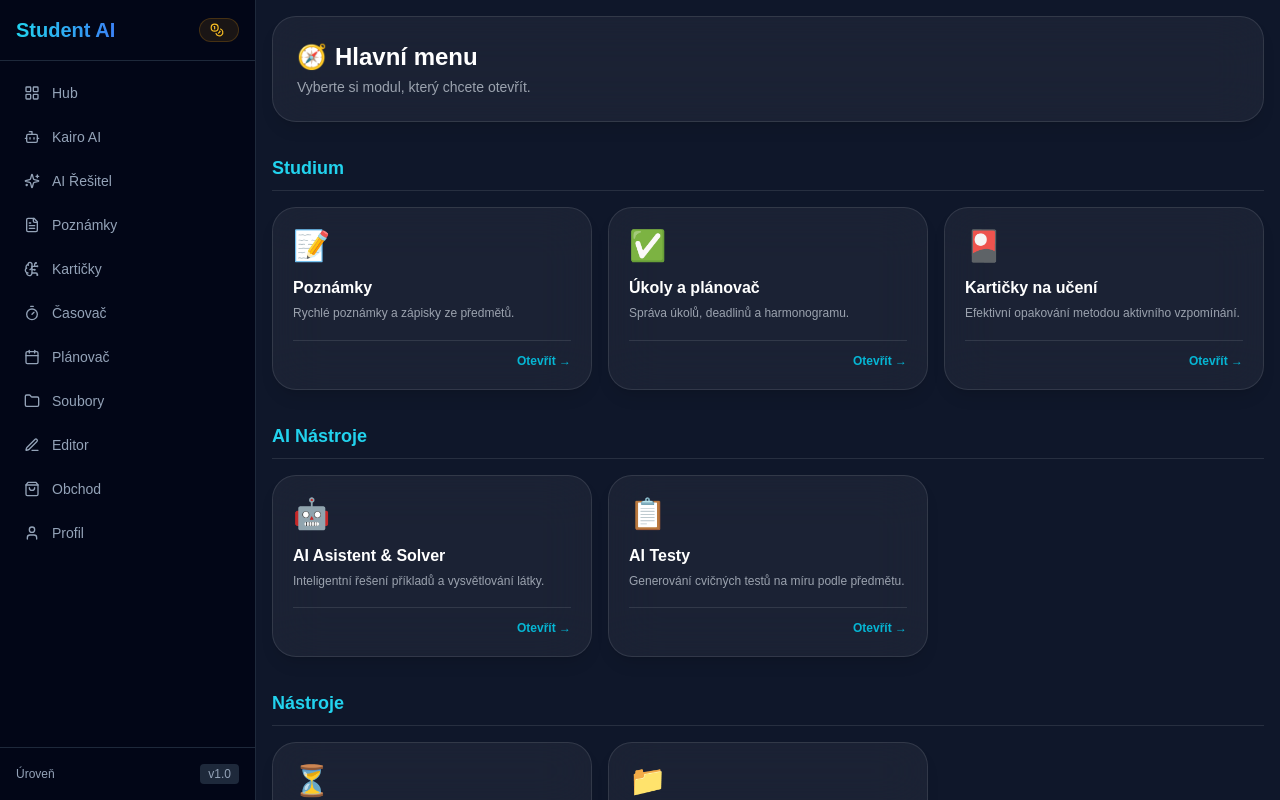
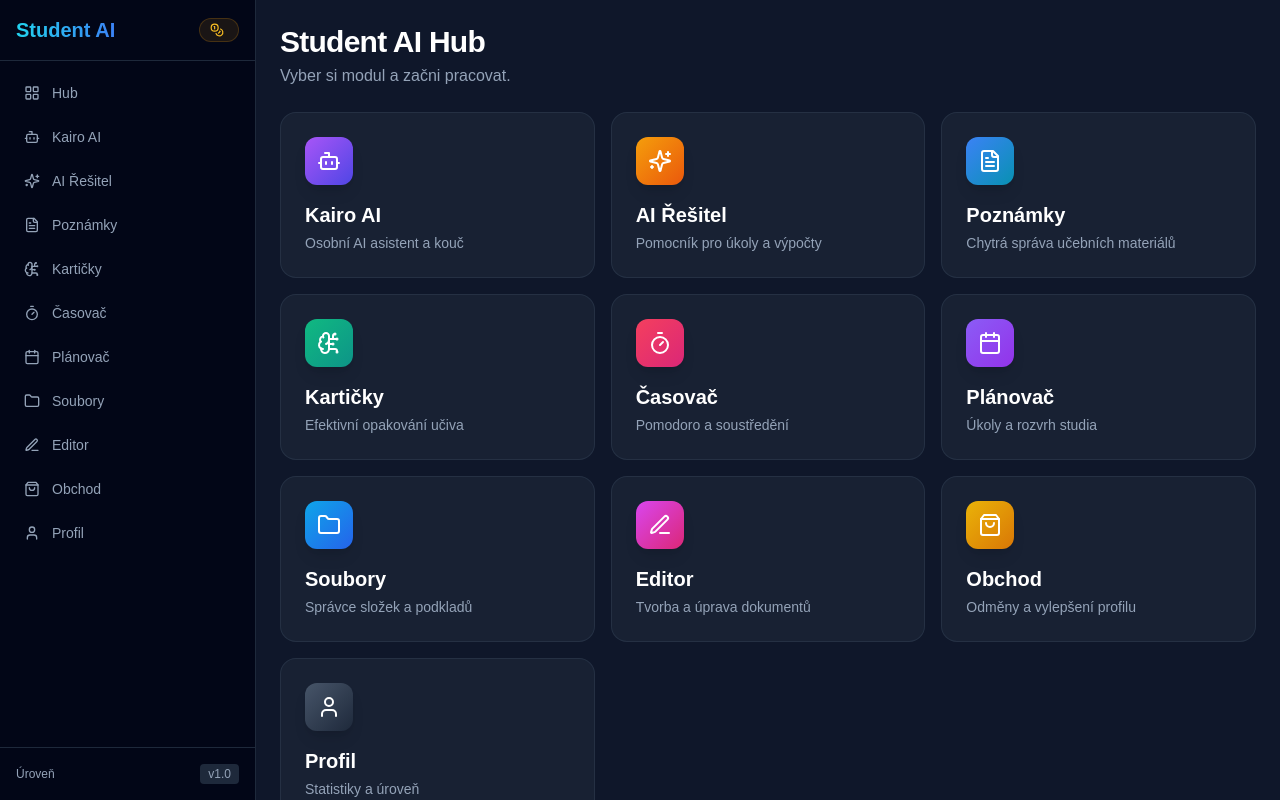
Before and after one commit to InfinityLook/Student-Ai, a Next.js app: page / in a window 1280 px wide. Built offline with nearby package versions, Linux system fonts and the light colour scheme.

Commit message:
Refactor MenuHubModule to use ModuleCard structure

```diff
--- a/components/modules/MenuHubModule.tsx
+++ b/components/modules/MenuHubModule.tsx
@@ -1,123 +1,71 @@
-"use client";
-import React from "react";
+'use client';
 
-interface ModuleItem {
-  id: string;
+import React from 'react';
+import { useStore, ActiveTab } from '@/store/useStore';
+import {
+  Bot,
+  FileText,
+  BrainCircuit,
+  Timer,
+  Sparkles,
+  Calendar,
+  User,
+  ShoppingBag,
+  Folder,
+  Edit3
+} from 'lucide-react';
+
+interface ModuleCard {
+  id: ActiveTab;
   title: string;
   description: string;
-  icon: string;
-  group: string;
+  icon: React.ElementType;
+  color: string;
 }
 
-const modulesList: ModuleItem[] = [
-  {
-    id: "notes",
-    title: "Poznámky",
-    description: "Rychlé poznámky a zápisky ze předmětů.",
-    icon: "📝",
-    group: "Studium",
-  },
-  {
-    id: "tasks",
-    title: "Úkoly a plánovač",
-    description: "Správa úkolů, deadlinů a harmonogramu.",
-    icon: "✅",
-    group: "Studium",
-  },
-  {
-    id: "flashcards",
-    title: "Kartičky na učení",
-    description: "Efektivní opakování metodou aktivního vzpomínání.",
-    icon: "🎴",
-    group: "Studium",
-  },
-  {
-    id: "ai-solver",
-    title: "AI Asistent & Solver",
-    description: "Inteligentní řešení příkladů a vysvětlování látky.",
-    icon: "🤖",
-    group: "AI Nástroje",
-  },
-  {
-    id: "ai-tests",
-    title: "AI Testy",
-    description: "Generování cvičných testů na míru podle předmětu.",
-    icon: "📋",
-    group: "AI Nástroje",
-  },
-  {
-    id: "focus-timer",
-    title: "Pomodoro Časovač",
-    description: "Měření času na soustředěné studium a přestávky.",
-    icon: "⏳",
-    group: "Nástroje",
-  },
-  {
-    id: "file-system",
-    title: "Správce souborů",
-    description: "Organizace studijních materiálů a dokumentů.",
-    icon: "📁",
-    group: "Nástroje",
-  },
-  // Zde je nově přidán Editor dokumentů do skupiny Editory:
-  {
-    id: "document-editor",
-    title: "Editor dokumentů",
-    description: "Pokročilý textový editor pro seminární práce, eseje a projekty.",
-    icon: "📄",
-    group: "Editory",
-  },
+const modules: ModuleCard[] = [
+  { id: 'kairo', title: 'Kairo AI', description: 'Osobní AI asistent a kouč', icon: Bot, color: 'from-purple-500 to-indigo-600' },
+  { id: 'solver', title: 'AI Řešitel', description: 'Pomocník pro úkoly a výpočty', icon: Sparkles, color: 'from-amber-500 to-orange-600' },
+  { id: 'notes', title: 'Poznámky', description: 'Chytrá správa učebních materiálů', icon: FileText, color: 'from-blue-500 to-cyan-600' },
+  { id: 'flashcards', title: 'Kartičky', description: 'Efektivní opakování učiva', icon: BrainCircuit, color: 'from-emerald-500 to-teal-600' },
+  { id: 'timer', title: 'Časovač', description: 'Pomodoro a soustředění', icon: Timer, color: 'from-rose-500 to-pink-600' },
+  { id: 'planner', title: 'Plánovač', description: 'Úkoly a rozvrh studia', icon: Calendar, color: 'from-violet-500 to-purple-600' },
+  { id: 'files', title: 'Soubory', description: 'Správce složek a podkladů', icon: Folder, color: 'from-sky-500 to-blue-600' },
+  { id: 'editor', title: 'Editor', description: 'Tvorba a úprava dokumentů', icon: Edit3, color: 'from-fuchsia-500 to-pink-600' },
+  { id: 'shop', title: 'Obchod', description: 'Odměny a vylepšení profilu', icon: ShoppingBag, color: 'from-yellow-500 to-amber-600' },
+  { id: 'profile', title: 'Profil', description: 'Statistiky a úroveň', icon: User, color: 'from-slate-600 to-slate-800' },
 ];
 
-interface MenuHubModuleProps {
-  onSelectModule: (id: string) => void;
-}
-
-export default function MenuHubModule({ onSelectModule }: MenuHubModuleProps) {
-  const groups = Array.from(new Set(modulesList.map((m) => m.group)));
+export default function MenuHubModule() {
+  const setActiveTab = useStore((state) => state.setActiveTab);
 
   return (
-    <div className="max-w-6xl mx-auto space-y-8 p-4">
-      <div className="bg-white/5 border border-white/10 p-6 rounded-3xl backdrop-blur-xl shadow-lg">
-        <h2 className="text-2xl font-bold text-white flex items-center gap-2">
-          <span>🧭</span> Hlavní menu
-        </h2>
-        <p className="text-gray-400 text-sm mt-1">Vyberte si modul, který chcete otevřít.</p>
+    <div className="p-6 max-w-7xl mx-auto space-y-6">
+      <div className="text-center md:text-left">
+        <h1 className="text-3xl font-bold tracking-tight text-white">Student AI Hub</h1>
+        <p className="text-slate-400 mt-1">Vyber si modul a začni pracovat.</p>
       </div>
 
-      {groups.map((group) => (
-        <div key={group} className="space-y-4">
-          <h3 className="text-lg font-semibold text-cyan-400 border-b border-white/10 pb-2">
-            {group}
-          </h3>
-          <div className="grid grid-cols-1 sm:grid-cols-2 lg:grid-cols-3 gap-4">
-            {modulesList
-              .filter((m) => m.group === group)
-              .map((mod) => (
-                <div
-                  key={mod.id}
-                  onClick={() => onSelectModule(mod.id)}
-                  className="bg-white/5 border border-white/10 p-5 rounded-3xl backdrop-blur-xl shadow-lg flex flex-col justify-between group transition-all hover:bg-white/10 hover:border-cyan-500/30 cursor-pointer"
-                >
-                  <div>
-                    <div className="text-3xl mb-3">{mod.icon}</div>
-                    <h4 className="font-semibold text-white group-hover:text-cyan-400 transition-colors text-base mb-1">
-                      {mod.title}
-                    </h4>
-                    <p className="text-gray-400 text-xs leading-relaxed">
-                      {mod.description}
-                    </p>
-                  </div>
-                  <div className="mt-4 pt-3 border-t border-white/10 flex justify-end items-center">
-                    <span className="text-xs font-semibold text-cyan-500 group-hover:translate-x-1 transition-transform">
-                      Otevřít →
-                    </span>
-                  </div>
-                </div>
-              ))}
-          </div>
-        </div>
-      ))}
+      <div className="grid grid-cols-1 md:grid-cols-2 lg:grid-cols-3 gap-4">
+        {modules.map((mod) => {
+          const Icon = mod.icon;
+          return (
+            <button
+              key={mod.id}
+              onClick={() => setActiveTab(mod.id)}
+              className="group relative overflow-hidden rounded-2xl bg-slate-800/60 p-6 text-left border border-slate-700/50 hover:border-slate-500/50 transition-all hover:scale-[1.02] active:scale-[0.98]"
+            >
+              <div className={`inline-flex p-3 rounded-xl bg-gradient-to-br ${mod.color} shadow-lg mb-4 text-white`}>
+                <Icon className="w-6 h-6" />
+              </div>
+              <h2 className="text-xl font-semibold text-white group-hover:text-cyan-400 transition-colors">
+                {mod.title}
+              </h2>
+              <p className="text-sm text-slate-400 mt-1">{mod.description}</p>
+            </button>
+          );
+        })}
+      </div>
     </div>
   );
 }
```
